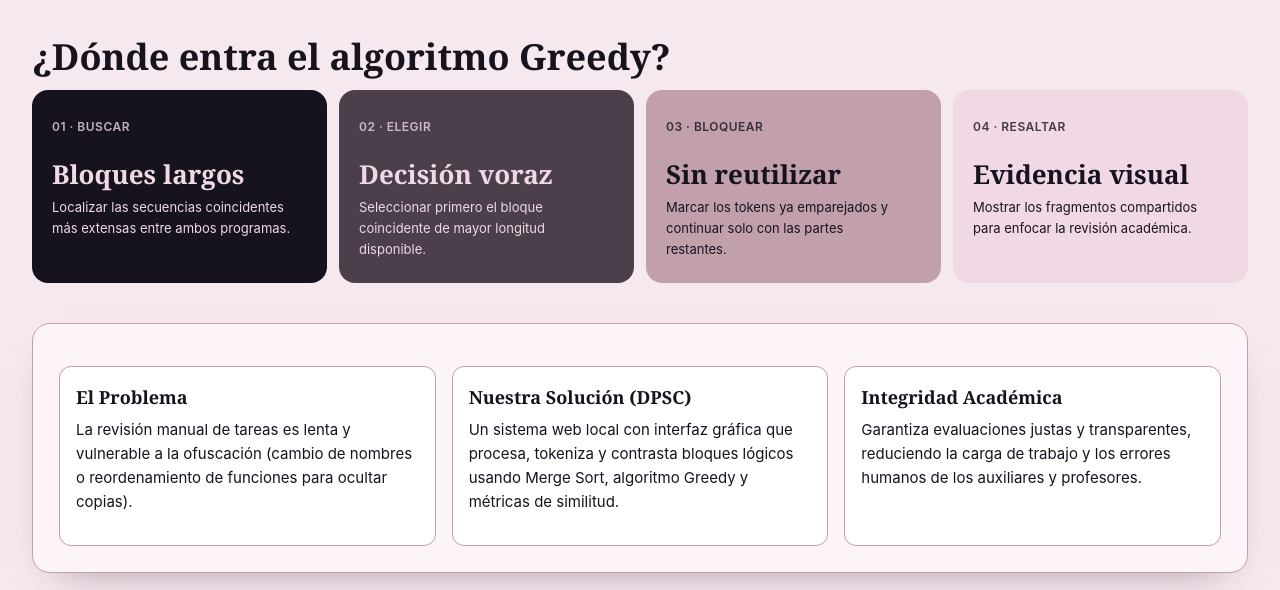
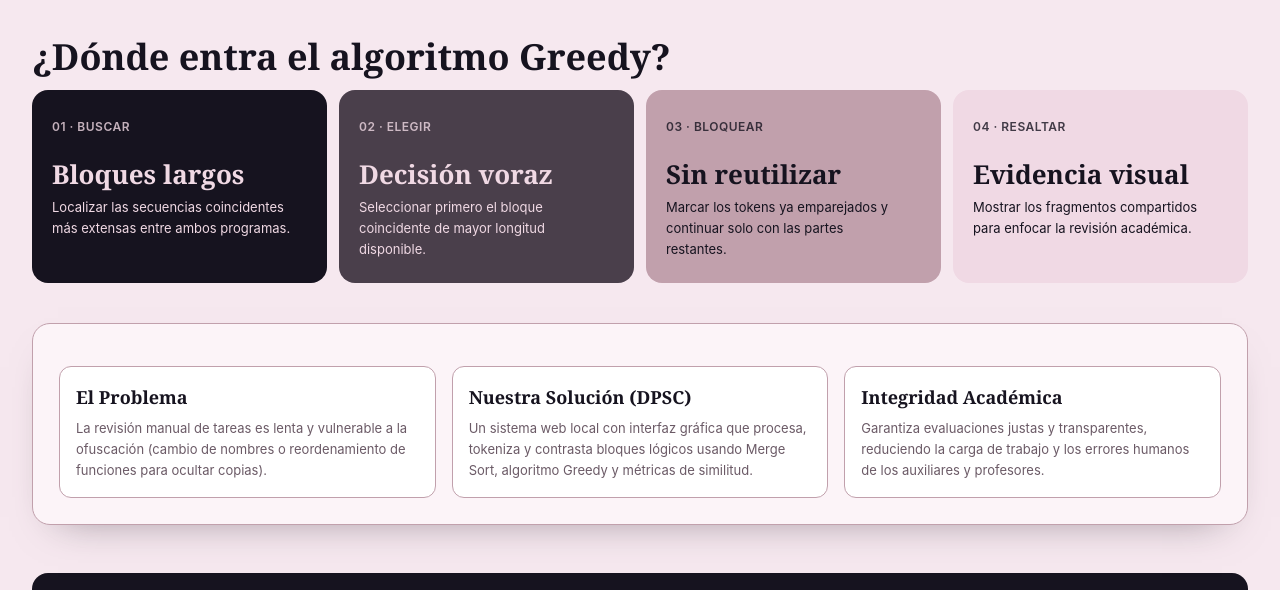
Before and after one commit to Code-Lace/dpsc-detector, a plain HTML site: page frontend-backend/index.html in a window 1280 px wide. Shown: the part 2269-2859 px from the top of the page. Drawn offline with Linux system fonts and the light colour scheme.

Commit message:
En styles.css, agrega las clases correspondientes (y de paso un efecto hover sutil en .step y .about-card
En styles.css, agrega las clases correspondientes (y de paso un efecto hover sutil en .step y .about-card

```diff
--- a/frontend-backend/styles.css
+++ b/frontend-backend/styles.css
@@ -1132,6 +1132,20 @@ scroll-margin-top: 24px;
   font-family: var(--title);
   font-size: 18px;
 }
+.about-card p {
+  margin: 0;
+  font-size: 13px;
+  color: var(--muted);
+}
+
+.step {
+  transition: transform 0.15s ease;
+}
+
+.step:hover,
+.about-card:hover {
+  transform: translateY(-2px);
+}
 
 
 /* Adaptación a pantallas pequeñas */
```
